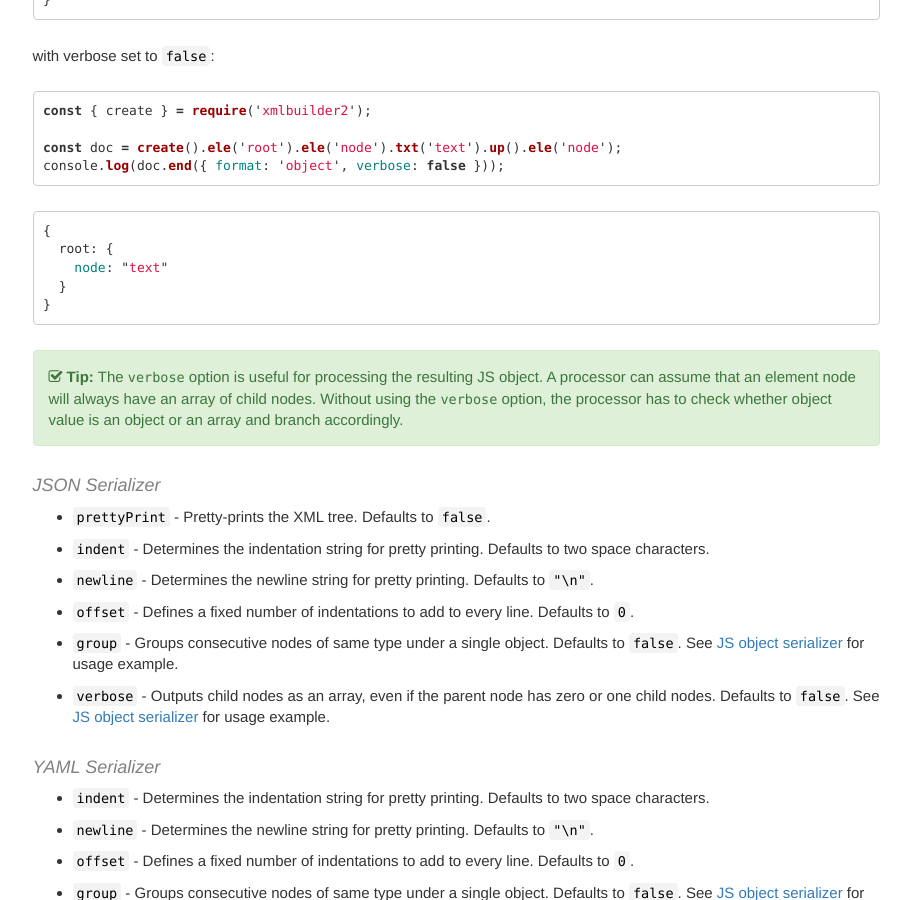
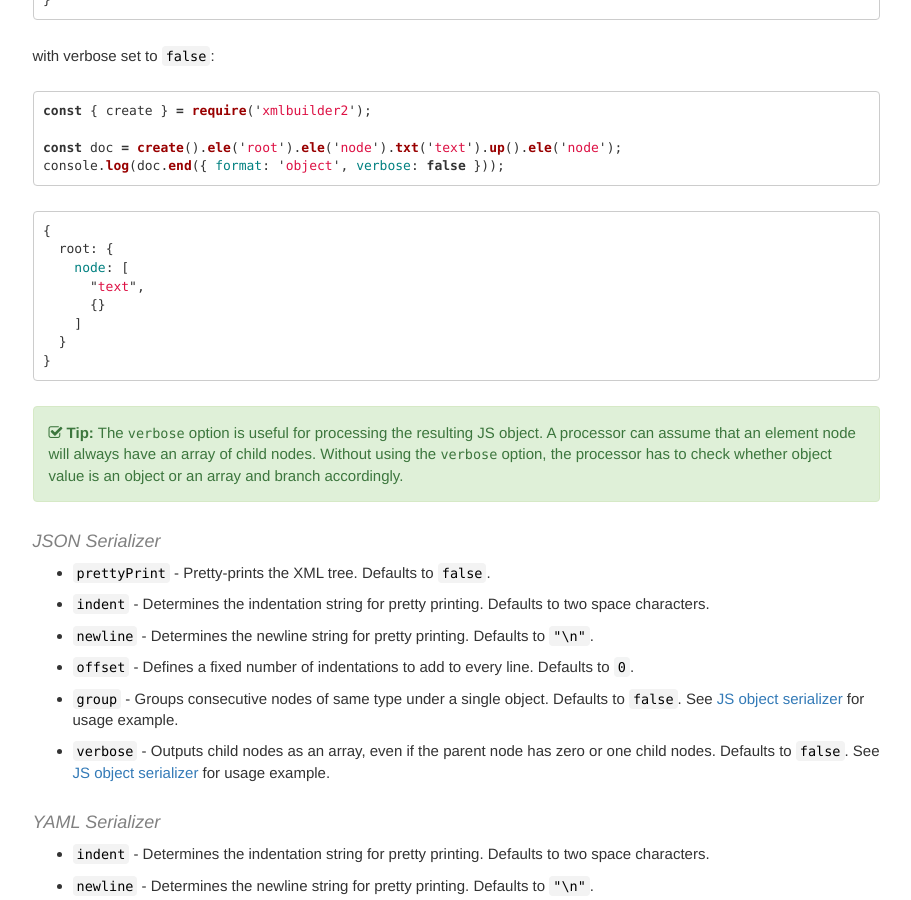
Before and after one commit to oozcitak/xmlbuilder2, a Jekyll site: the page built from docs/pages/serialization.md, in a window 1280 px wide and 900 px high, scrolled down 5318 px. Shown: the whole window, without its empty margins (330-1241 px from the left). Built offline with Jekyll 4.4.1, drawn with Linux system fonts in a browser that asks for light colours; comment, search, counter and statistics services are not loaded.

Commit message:
Fix verbose sample

````diff
--- a/docs/pages/serialization.md
+++ b/docs/pages/serialization.md
@@ -251,7 +251,10 @@ console.log(doc.end({ format: 'object', verbose: false }));
 ```js
 {
   root: {
-    node: "text"
+    node: [
+      "text",
+      {}
+    ]
   }
 }
 ```
````
